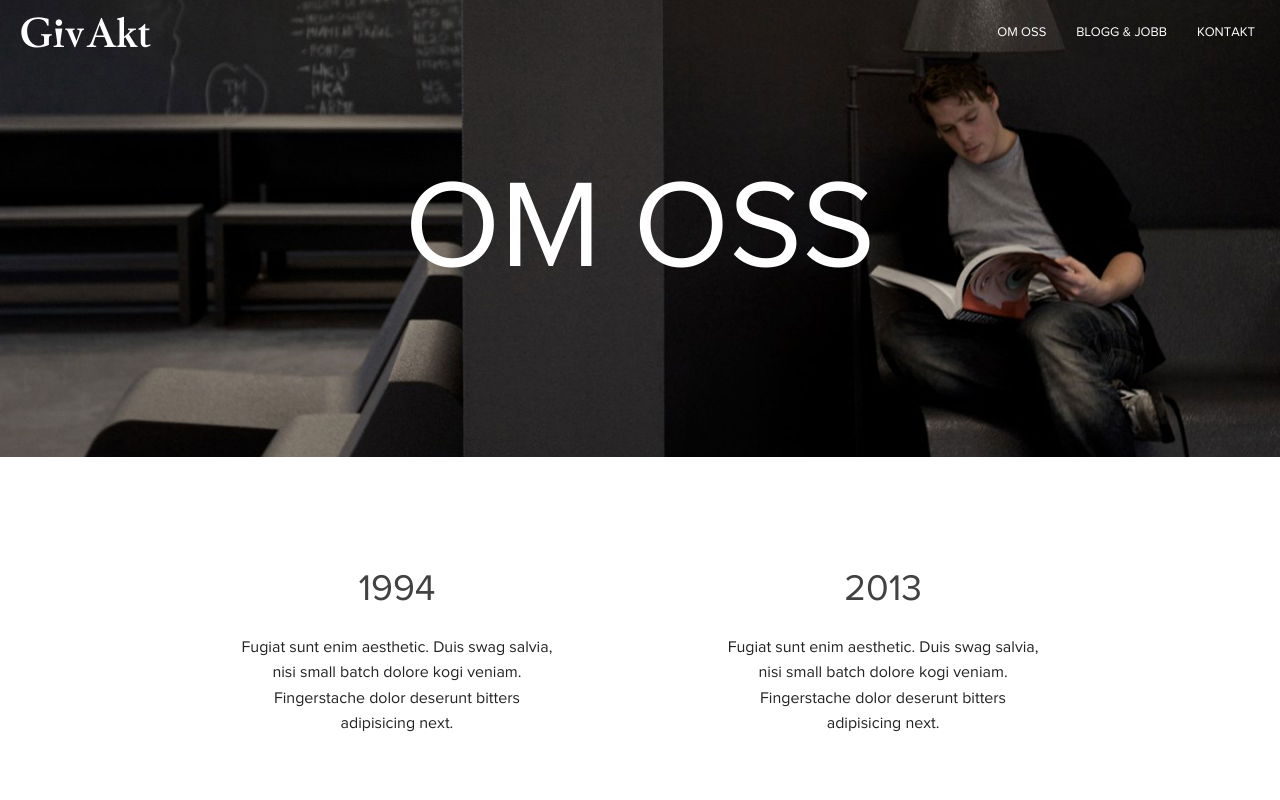
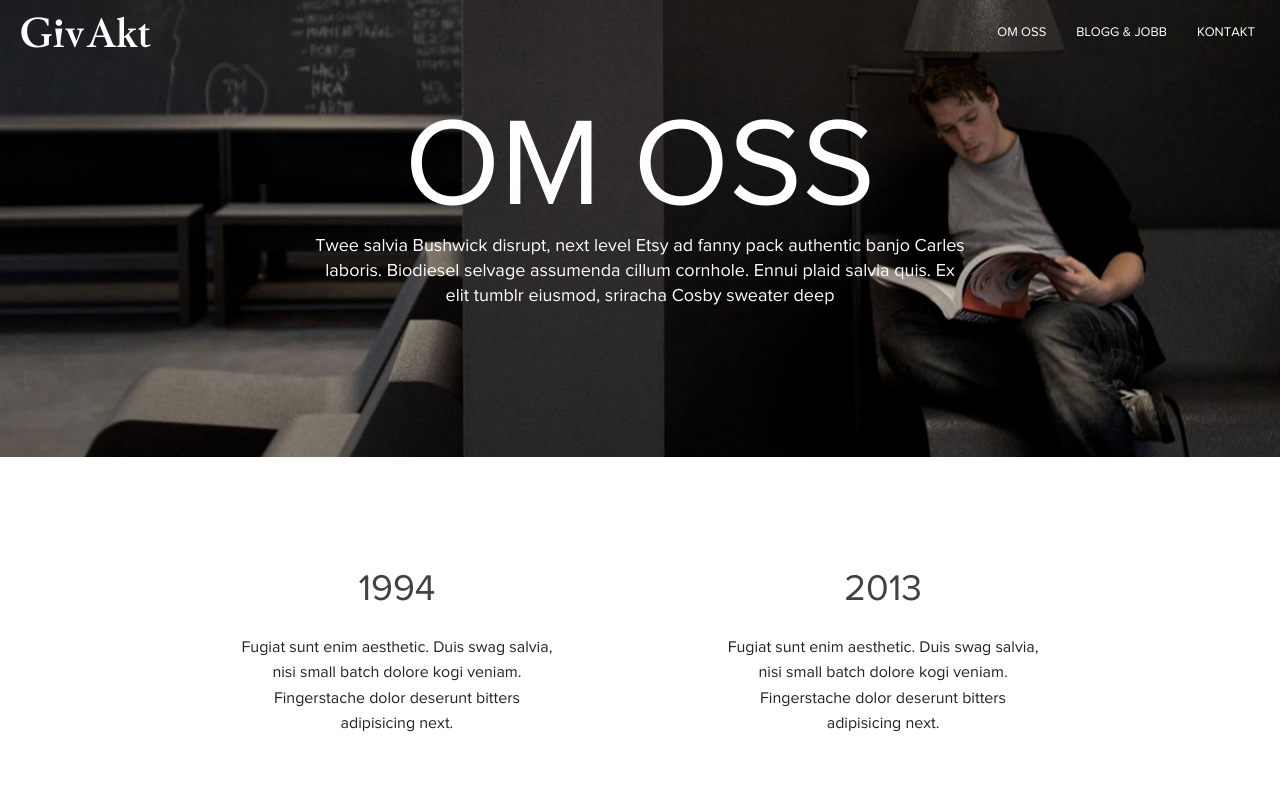
Before and after one commit to anderssonma/givakt.se, a plain HTML site: page om-oss.html in a window 1280 px wide. Shown: the top 800 px of the page. Drawn offline with nearby package versions, Linux system fonts and the light colour scheme.

Commit message:
added extra text

```diff
--- a/om-oss.html
+++ b/om-oss.html
@@ -61,6 +61,9 @@
   <img src="img/om-oss.jpg"/>
     <div class="h-center">
         <h1 class="f-large">OM OSS</h1>
+        <div class="large-8 large-centered columns">
+        <h5 class="subheader" style="color:#fff;">Twee salvia Bushwick disrupt, next level Etsy ad fanny pack authentic banjo Carles laboris. Biodiesel selvage assumenda cillum cornhole. Ennui plaid salvia quis. Ex elit tumblr eiusmod, sriracha Cosby sweater deep </h5>
+    </div>
     </div>
   </div>
 </section>
```
